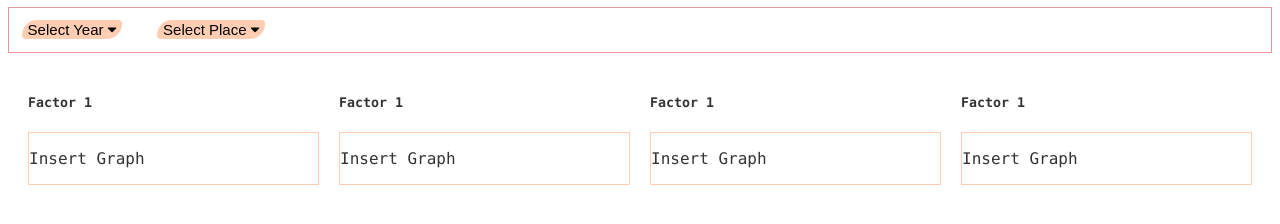
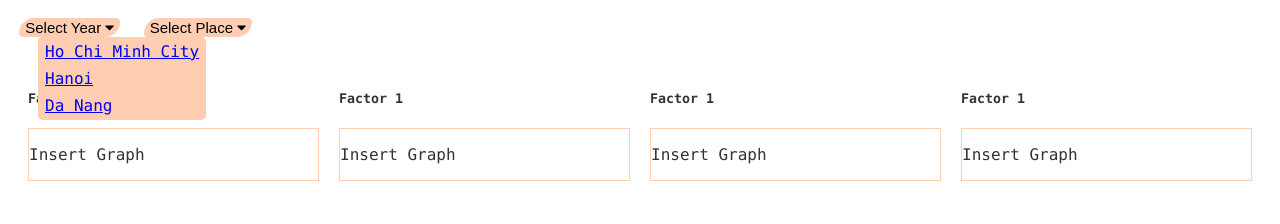
Before and after one commit to thuislearning/Sustainability-Tracker-Dashboard, a plain HTML site: page index.html in a window 1280 px wide. Both pictures are taken after a click on the button "Select Year". Shown: the part 172-396 px from the top of the page. Drawn offline with nearby package versions, Linux system fonts and the light colour scheme.

Commit message:
adjust the drop-down menu. still needs more work

```diff
--- a/css/styles.css
+++ b/css/styles.css
@@ -38,4 +38,30 @@ body {
     font-size: 15px;
     cursor: pointer;
     margin: 1%;
+    width: max-content;
 }
+.dropdown-container {
+    display: grid;
+    grid-template-columns: 10% 10%;
+    padding: 10px;
+}
+.dropdown-menu {
+    position: absolute;
+    background-color: #FFCDB2;
+    list-style-type: none;
+    padding: 0;
+    margin-top: 20px;
+    margin-left: 20px;
+    border: 1px solid transparent;
+    border-radius: 5px;
+    width: max-content;
+}
+.dropdown-menu li {
+    padding: 4px 6px;
+    cursor: pointer;
+    transition: background-color 0.2s;
+}
+.dropdown-menu li:hover {
+    background-color: #E5989B;
+    color: white;
+}
--- a/index.html
+++ b/index.html
@@ -6,6 +6,7 @@
         <link rel="stylesheet" href="css/styles.css">
     </head>
     <body>
+        <div id="app">
             <h1>Sustainability Tracker Dashboard</h1>
             <div class="container">
                 <div>
@@ -57,15 +58,30 @@
                     </div>
                 </div>
             </div>
-        <div style="border: 0.5px solid #E5989B">
-            <button class="button" aria-label="select_year">
-                Select Year
+            <div class="dropdown-container">
+                <!-- Dropdown Button -->
+                <button class="button" @click="toggleDropdown" aria-label="select_year" type="button" aria-haspopup="true" aria-expanded="false">
+                    {{ selectedYear || "Select Year" }}
                     <i class="fa fa-caret-down"></i>
                 </button>
-            <button class="button" aria-label="select_place">
-                Select Place
+
+                <!-- Dropdown Menu -->
+                <ul v-show="isDropdownOpen" class="dropdown-menu">
+                    <li v-for="year in years" :key="year">
+                        <a href="#" @click.prevent="selectYear(year)">{{ year }}</a>
+                    </li>
+                </ul>
+
+                <!-- Second Button -->
+                <button class="button" @click="toggleDropdown" aria-label="select_place" type="button" aria-haspopup="true" aria-expanded="false">
+                    {{ selectedPlace || "Select Place" }}
                     <i class="fa fa-caret-down"></i>
                 </button>
+                <ul v-show="isDropdownOpen" class="dropdown-menu">
+                    <li v-for="place in places" :key="place">
+                        <a href="#" @click.prevent="selectPlace(place)">{{ place }}</a>
+                    </li>
+                </ul>
             </div>
             <div class="container">
                 <span>
@@ -93,5 +109,9 @@
                     </div>
                 </span>
             </div>
+        </div>
+        <!-- Vue.js -->
+        <script src="https://cdn.jsdelivr.net/npm/vue@3/dist/vue.global.js"></script>
+        <script src="js/app.js"></script>
     </body>
 </html>
--- a/js/app.js
+++ b/js/app.js
@@ -1 +1,25 @@
-// main javascript file
+const app = Vue.createApp({
+    data() {
+        return {
+            years: [2025, 2024, 2023], // Dropdown options
+            selectedYear: null, // Stores selected year
+            places: ["Ho Chi Minh City", "Hanoi", "Da Nang"],
+            selectedPlace: null,
+            isDropdownOpen: false // Controls dropdown visibility
+        };
+    },
+    methods: {
+        toggleDropdown() {
+            this.isDropdownOpen = !this.isDropdownOpen; // Toggle dropdown
+        },
+        selectYear(year) {
+            this.selectedYear = year; // Update selected year
+            this.isDropdownOpen = false; // Close dropdown
+        },
+        selectPlace(place) {
+            this.selectedPlace = place;
+            this.isDropdownOpen = false;
+        }
+    }
+});
+app.mount("#app");
```
Lines whose indentation alone changed are shown as unchanged.
